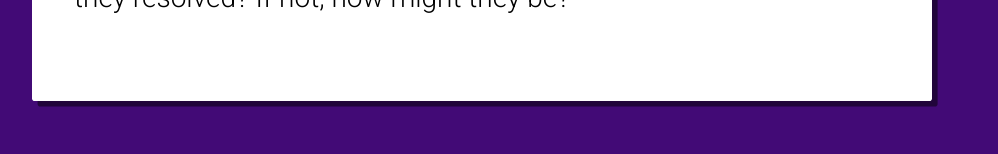
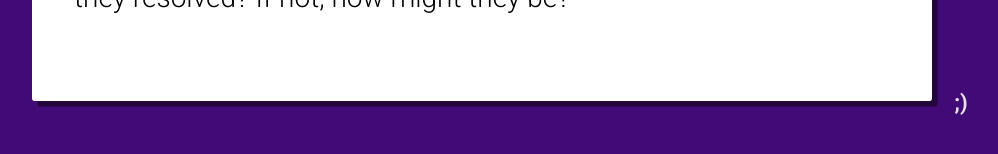
Before and after one commit to pigstake/collab-cards, a React (Create React App) app: page / in a window 1280 px wide. Shown: the part 566-720 px from the top of the page, without its empty margins (158-1156 px from the left). Built offline with nearby package versions, Linux system fonts and the light colour scheme.

Commit message:
working fairplay button

```diff
--- a/src/App.css
+++ b/src/App.css
@@ -64,9 +64,29 @@ body {
   line-height: 1.375;
   margin: 0 0 1.5rem;
 }
-.newPromptButton {
-  align-self: center;
-  background-color: rgba(0,0,0,.75);
+.fairPlay {
+  align-items: center;
+  background-color: black;
+  color: #fafafa;
+  display: flex;
+  height: 100%;
+  justify-content: center;
+  left: -100%;
+  position: absolute;
+  top: 0;
+  transition: all 300ms ease-in-out;
+  width: 100%;
+  z-index: 8;
+}
+.fairPlay-content {
+  max-width: 90vw;
+}
+@media screen and (min-width: 600px) {
+  .fairPlay-content {
+    max-width: 80vw;
+  }
+}
+.button {
   border: none;
   border-radius: 999px;
   bottom: 2rem;
@@ -79,34 +99,73 @@ body {
   line-height: 3rem;
   margin: 0 0 1.5rem;
   mix-blend-mode: screen;
+}
+.newPromptButton {
+  align-self: center;
+  background-color: rgba(0,0,0,.75);
   padding: 0 1.5rem;
   position: fixed;
-  /*text-transform: capitalize;*/
-}
-@media screen and (min-width: 600px) {
-  .newPromptButton {
-    font-size: calc(16px + 8 * ((100vw - 320px) / 1280));
-    height: calc(48px + 24 * ((100vw - 320px) / 1280));;
-    line-height: calc(48px + 24 * ((100vw - 320px) / 1280));;
-    padding: 0 calc(24px + 12 * ((100vw - 320px) / 1280));;
-  }
-}
-@media screen and (min-width: 1600px) {
-  .newPromptButton {
-    font-size: 24px;
-    height: 72px;
-    line-height: 72px;
-    padding: 0 36px;
-  }
 }
 .newPromptButton:focus,
 .newPromptButton:hover {
   animation-duration: 1s;
 }
+.fairPlayButton {
+  align-items: center;
+  align-self: flex-end;
+  background-color: rgba(0,0,0,.375);
+  display: flex;
+  justify-content: center;
+  opacity: 0.875;
+  position: fixed;
+  width: 3rem;
+  z-index: 9;
+}
+.fairPlayButton:focus,
+.fairPlayButton:hover {
+  background-color: rgba(0,0,0,.875);
+  opacity: 1;
+  transform: rotate(90deg);
+}
+.fairPlayButton-input {
+  display: none;
+}
+.fairPlayButton-input:checked + .fairPlay {
+  left: 0;
+}
 @media screen and (min-width: 600px) {
-  .newPromptButton {
+  .button {
     top: 3rem;
   }
+}
+@media screen and (min-width: 600px) {
+  .button {
+    font-size: calc(16px + 8 * ((100vw - 320px) / 1280));
+    height: calc(48px + 24 * ((100vw - 320px) / 1280));
+    line-height: calc(48px + 24 * ((100vw - 320px) / 1280));
+  }
+  .newPromptButton {
+    padding: 0 calc(24px + 12 * ((100vw - 320px) / 1280));
+  }
+  .fairPlayButton {
+    width: calc(48px + 24 * ((100vw - 320px) / 1280));
+  }
+}
+@media screen and (min-width: 1600px) {
+  .button {
+    font-size: 24px;
+    height: 72px;
+    line-height: 72px;
+  }
+  .newPromptButton {
+    padding: 0 36px;
+  }
+  .fairPlayButton {
+    width: 72px;
+  }
+}
+.hoverTransition {
+  transition: all 300ms ease-in-out;
 }
 .fadeIn {
   opacity: 0;
--- a/src/PromptAndDetails.js
+++ b/src/PromptAndDetails.js
@@ -9,11 +9,25 @@ class PromptAndDetails extends React.Component {
     return (
       <div className="promptContainer">
         <button
-          className="newPromptButton gradientFlow"
+          className="button newPromptButton gradientFlow hoverTransition"
           onClick={this.props.handleClick}
         >
           Deal a Collab Card
         </button>
+        <label htmlFor="fairPlayButton" className="button fairPlayButton hoverTransition">;)</label>
+        <input type="checkbox" id="fairPlayButton" className="fairPlayButton-input"></input>
+        <div className="fairPlay">
+          <div className="fairPlay-content">
+            Inspired by www.trytriggers.com, Collab Cards are designed to provoke thought and highlight core values during your meeting at TeachersPayTeachers.
+            You can use them to widen your view, to narrow your concept, to expand your perspective, or to challenge your norms. Or just to break the ice.
+            These cards have been intentionally designed to incorporate TpT values. In line we these values, we'd like to remind you to:
+            - listen first
+            - challenge ideas respectfully
+            - ask to understand
+            - speak to each other with respect
+            Lastly, we recommend that you take turns doing the flipping. This will give quieter voices a chance to enter the conversation and newer voices a chance to lead.
+          </div>
+        </div>
         <div
           className="fadeIn prompt"
           key={Math.random()}
```
